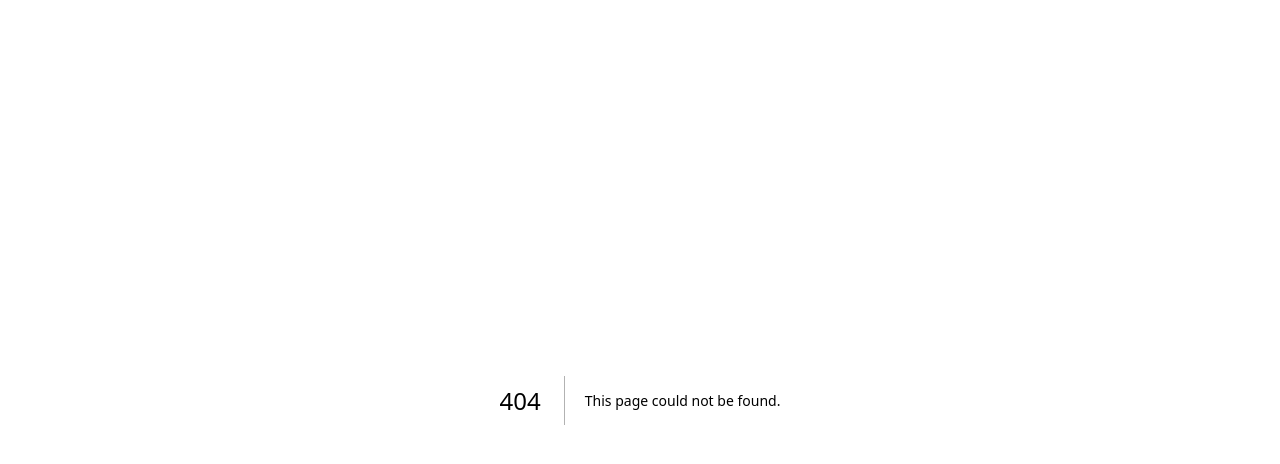
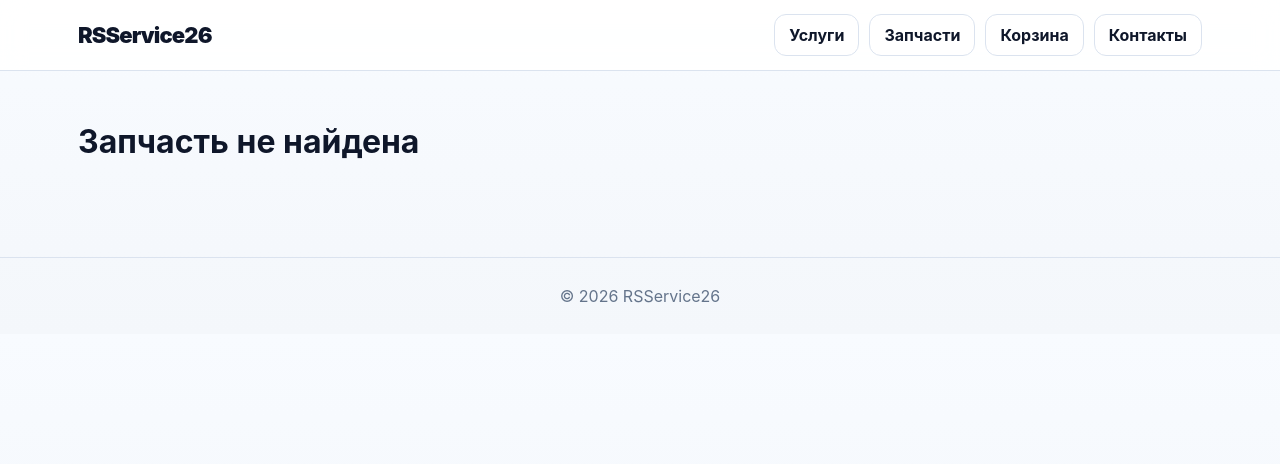
Before and after one commit to SeniorPinata28/rsservice26-v2, a Next.js app in the folder web/: page /parts/1 in a window 1280 px wide. Before the commit this address had no page. Shown: the top 464 px of the page. Built offline with nearby package versions, Linux system fonts and the light colour scheme.

Commit message:
Add product detail page

```diff
--- /dev/null
+++ b/web/app/parts/[sku]/page.jsx
@@ -0,0 +1,3 @@
+import Header from '../../../components/Header';import Footer from '../../../components/Footer';import {parts} from '../../../data';
+export function generateStaticParams(){return parts.map(p=>({sku:p.sku}))}
+export default function Page({params}){const p=parts.find(x=>x.sku===params.sku);if(!p)return <><Header/><main className="main"><h1>Запчасть не найдена</h1></main><Footer/></>;return <><Header/><main className="main"><section className="hero"><span className="badge">{p.category}</span><h1>{p.name}</h1><p>{p.compatibility}</p></section><section className="section split"><article className="card"><h2>Характеристики</h2><p>Артикул: <b>{p.sku}</b></p><p>Совместимость: <b>{p.compatibility}</b></p><p>Наличие: <b>{p.stock} шт.</b></p><p className="price">{p.price}</p></article><article className="card"><h2>Как заказать</h2><p className="muted">Добавьте товар в корзину или отправьте заявку менеджеру. Онлайн-оплата в тестовой версии не подключена.</p><a className="btn primary" href="/parts">Вернуться в каталог</a> <a className="btn" href="/contact">Связаться</a></article></section></main><Footer/></>}
```
